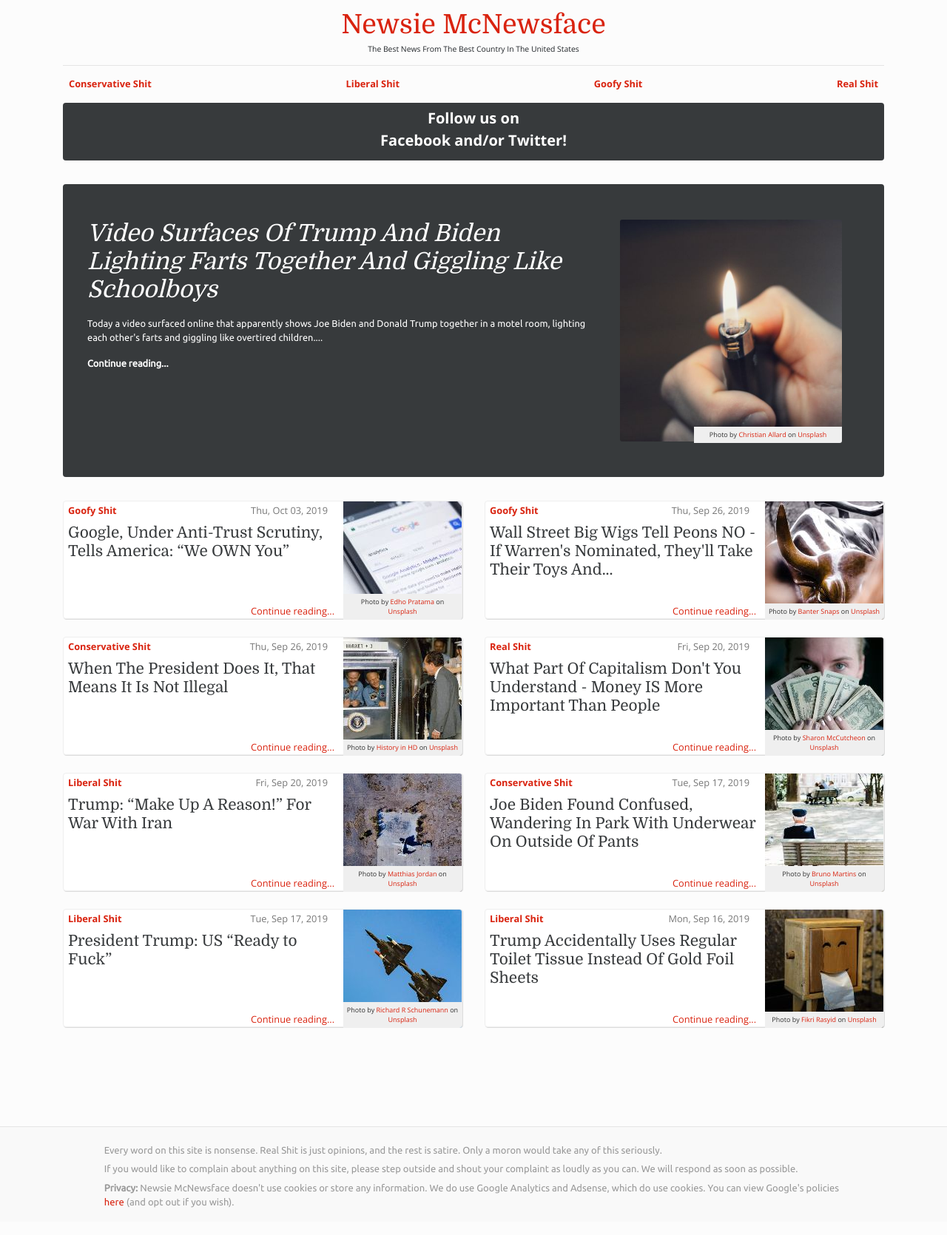
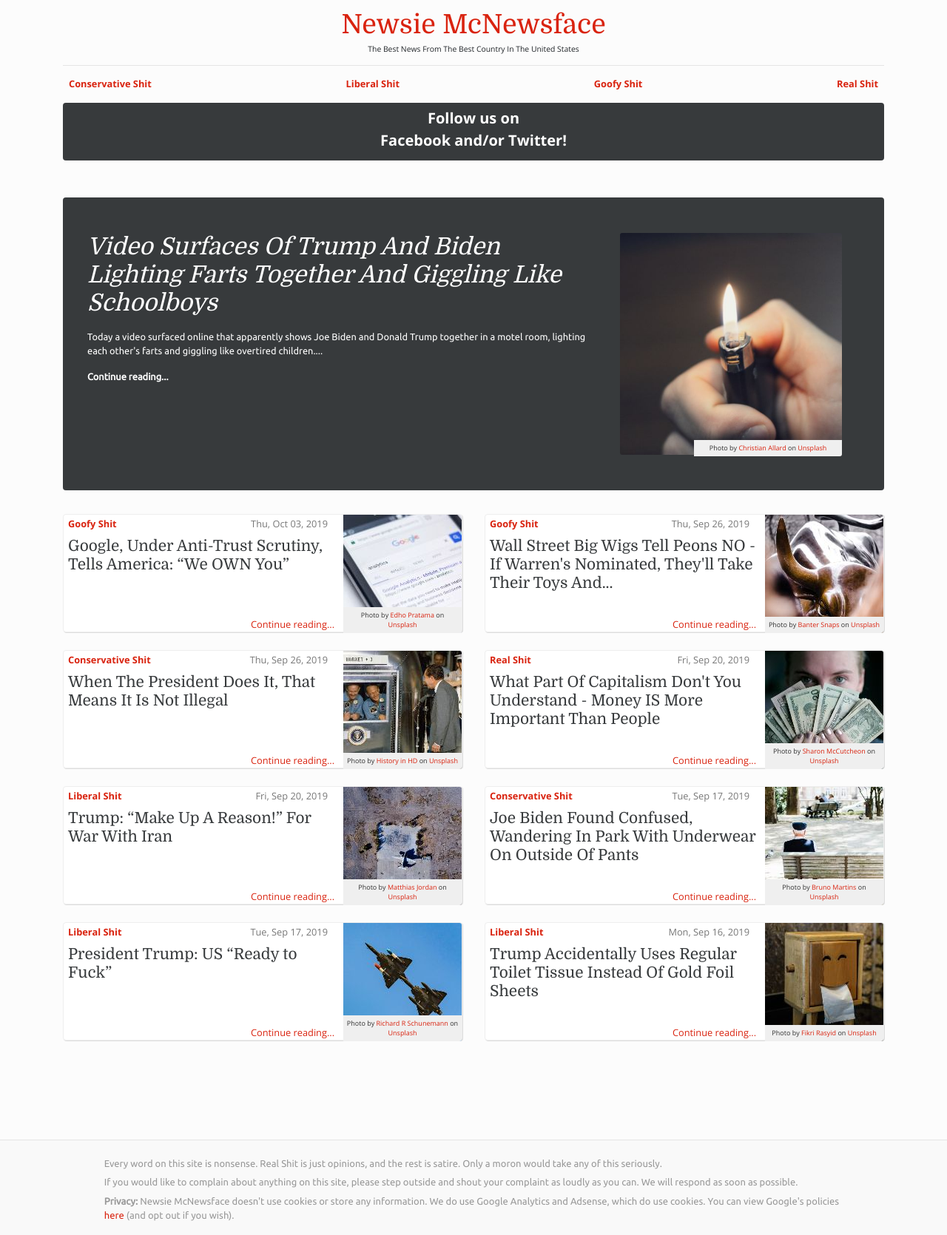
Before and after one commit to virtualstyle/newsface, a Jekyll site: the page built from index.html, in a window 1280 px wide. Shown: the whole page at 74% size. Built offline with Jekyll 4.4.1, drawn with Linux system fonts in a browser that asks for light colours; nearby versions of some CDN libraries; the list of posts is cut into pages by our own code.

Commit message:
Pad page ad bottom

```diff
--- a/_includes/share.html
+++ b/_includes/share.html
@@ -2,7 +2,7 @@
   <div class="sharethis-sticky-share-buttons"></div>
 </div>
 
-<div class="container">
+<div class="container" style="padding-bottom:18px;">
   <div id="social-header" class="jumbotron text-white rounded bg-dark text-center">
     <div class="follow-us">Follow us on <br> Facebook and/or Twitter!</div>
     <div class="sharethis-inline-follow-buttons"></div>
```
